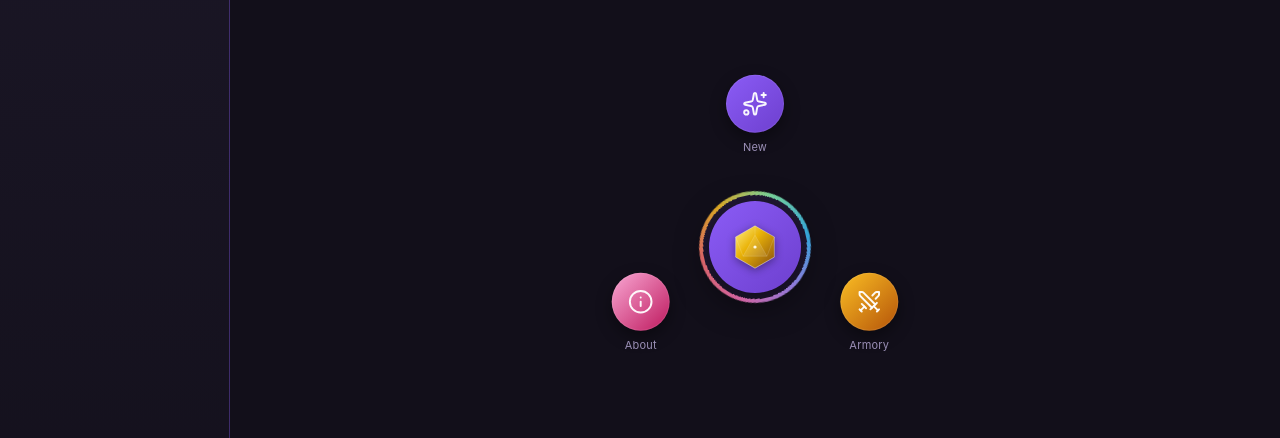
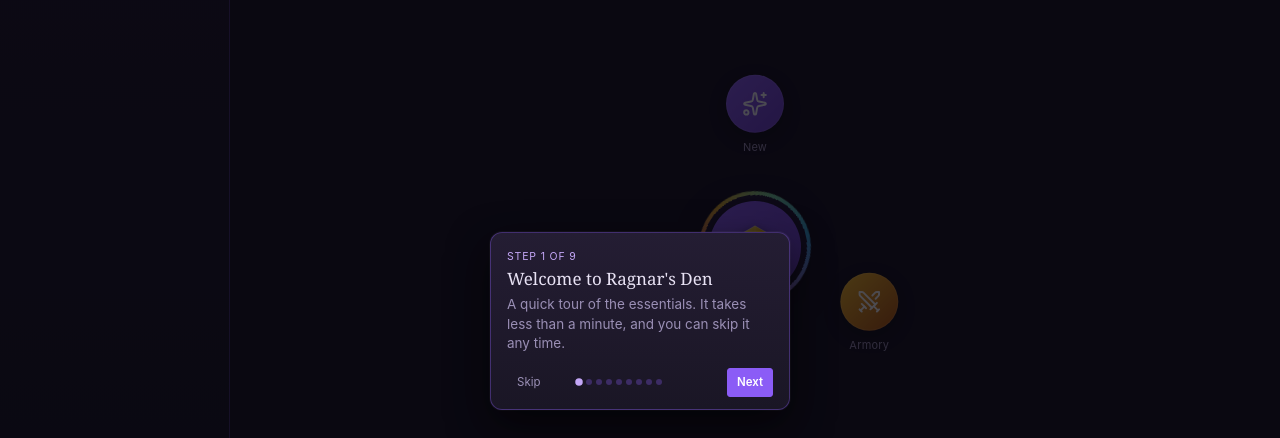
Before and after one commit to XRafaelX/Ragnar-s-Den, a plain HTML site: page index.html in a window 1280 px wide. Shown: the part 79-517 px from the top of the page. Drawn offline with Linux system fonts and the light colour scheme.

Commit message:
Added the tutorial button

```diff
--- /dev/null
+++ b/css/components/tutorial.css
@@ -0,0 +1,57 @@
+/* First-run tutorial: dimmed page, lit spotlight and a pointing popup. */
+
+#tutorial{position:fixed;inset:0;z-index:1300;animation:tut-fade .25s ease;}
+#tutorial.out{opacity:0;transition:opacity .25s ease;}
+
+/* Swallows clicks so the tour can't be half-driven by the page below. */
+.tut-blocker{position:absolute;inset:0;}
+
+/* The huge spread shadow is what dims everything outside the target. */
+.tut-spotlight{
+  position:absolute;pointer-events:none;
+  box-shadow:0 0 0 9999px rgba(8,6,14,.72), 0 0 0 2px var(--brass-bright), 0 0 22px 4px color-mix(in srgb, var(--brass) 55%, transparent);
+  transition:left .3s cubic-bezier(.16,1,.3,1), top .3s cubic-bezier(.16,1,.3,1),
+             width .3s cubic-bezier(.16,1,.3,1), height .3s cubic-bezier(.16,1,.3,1), border-radius .3s ease;
+}
+/* No target: shrink to nothing in the middle, keeping only the dimming. */
+.tut-spotlight.none{left:50% !important;top:50% !important;width:0 !important;height:0 !important;box-shadow:0 0 0 9999px rgba(8,6,14,.72);}
+
+.tut-pop{
+  position:absolute;width:300px;max-width:calc(100vw - 24px);
+  background:linear-gradient(180deg, var(--parchment) 0%, var(--ink) 100%);
+  border:1px solid var(--rule);border-radius:12px;
+  box-shadow:0 16px 40px rgba(0,0,0,.6), 0 0 0 1px rgba(255,255,255,.04);
+  padding:16px 16px 12px;color:var(--text-on-ink);
+  transition:left .3s cubic-bezier(.16,1,.3,1), top .3s cubic-bezier(.16,1,.3,1);
+}
+.tut-pop.in{animation:tut-pop-in .28s cubic-bezier(.175,.885,.32,1.275);}
+
+.tut-step{font-size:10.5px;letter-spacing:.08em;text-transform:uppercase;color:var(--brass-bright);margin-bottom:4px;}
+.tut-pop h4{font-family:var(--serif);font-size:17px;margin:0 0 6px;color:var(--text-on-ink);}
+.tut-pop p{font-size:13.5px;line-height:1.45;color:var(--text-on-ink-dim);margin:0 0 14px;}
+
+.tut-actions{display:flex;align-items:center;gap:6px;}
+.tut-skip{margin-right:auto;padding-left:0;}
+.tut-dots{display:flex;gap:4px;margin-right:6px;}
+.tut-dots span{width:6px;height:6px;border-radius:50%;background:color-mix(in srgb, var(--brass) 30%, transparent);transition:background .2s ease, transform .2s ease;}
+.tut-dots span.on{background:var(--brass-bright);transform:scale(1.25);}
+
+/* Arrow: a rotated square sharing the popup's border, pinned to one edge
+   and slid along it by JS so it points at the target's center. */
+.tut-arrow{
+  position:absolute;width:14px;height:14px;
+  background:var(--parchment);border:1px solid var(--rule);
+  transform:translate(-50%,-50%) rotate(45deg);
+}
+.tut-arrow.bottom{top:0;border-right:none;border-bottom:none;}
+.tut-arrow.top{top:100%;background:var(--ink);border-left:none;border-top:none;}
+.tut-arrow.right{left:0;border-top:none;border-right:none;}
+.tut-arrow.left{left:100%;border-bottom:none;border-left:none;}
+
+@keyframes tut-fade{from{opacity:0;}to{opacity:1;}}
+@keyframes tut-pop-in{from{opacity:0;transform:scale(.92);}to{opacity:1;transform:scale(1);}}
+
+@media (prefers-reduced-motion: reduce){
+  #tutorial, .tut-pop.in{animation:none;}
+  .tut-spotlight, .tut-pop{transition:none;}
+}
--- a/js/app.js
+++ b/js/app.js
@@ -12,11 +12,20 @@ import { initTheme, openThemeModal } from "./ui/theme.js";
 import { setupAvatarUpload } from "./ui/avatar.js";
 import { setupAvatarCropper } from "./ui/avatar-crop.js";
 import { setupBackdropUpload } from "./ui/backdrop.js";
+import { maybeStartTutorial, startTutorial } from "./ui/tutorial.js";
 
 /* ---------------- Top-level actions ---------------- */
 export function setupTopLevel(){
   document.getElementById("new-char-btn").addEventListener("click", openWizard);
   document.getElementById("theme-btn").addEventListener("click", openThemeModal);
+  document.getElementById("tutorial-btn").addEventListener("click", function(){
+    // The tour points at the home screen, so go there and close the
+    // mobile menu first, otherwise its targets would be hidden.
+    state.activeId = null;
+    renderAll();
+    closeSidebarMobile();
+    startTutorial();
+  });
 
   function goHome(){
     if(!state.activeId) return;
@@ -99,6 +108,7 @@ export function init(){
   setupAvatarCropper();
   setupBackdropUpload();
   renderAll();
+  maybeStartTutorial(state.characters.length > 0);
 
   if("serviceWorker" in navigator){
     // When an updated service worker takes control, reload once so the
--- /dev/null
+++ b/js/ui/tutorial.js
@@ -0,0 +1,264 @@
+/* ---------------- First-run tutorial ----------------
+   A short spotlight tour of the home screen: each step dims the page,
+   cuts a lit hole around one control and points a small popup at it.
+   Shown once for brand-new users (no characters, never seen it) and
+   replayable from the About modal. */
+
+export var TUTORIAL_STORAGE_KEY = "ragnarsDen.tutorial.v1";
+
+var MOBILE_MAX = 800; // matches the sidebar's off-canvas breakpoint
+var GAP = 14;         // space between the lit target and the popup
+var EDGE = 12;        // keep the popup this far from the viewport edge
+
+function isMobile(){ return window.innerWidth <= MOBILE_MAX; }
+function byId(id){ return function(){ return document.getElementById(id); }; }
+
+/* On phones the sidebar is off-canvas, so its steps point at the
+   hamburger instead of at buttons the user can't see. */
+var STEPS = [
+  {
+    title: "Welcome to Ragnar's Den",
+    text: "A quick tour of the essentials. It takes less than a minute, and you can skip it any time."
+  },
+  {
+    target: byId("home-node-new"),
+    title: "Create a character",
+    text: "Start here. The wizard walks you through race, class, background and ability scores step by step."
+  },
+  {
+    target: byId("home-node-armory"),
+    title: "Grimtooth's Armory",
+    text: "Browse weapons, armor and gear, then add them straight to any of your characters."
+  },
+  {
+    target: byId("home-center"),
+    title: "Roll some dice",
+    text: "Tap the die to open the dice roller. On a character sheet, tapping a stat or skill rolls it for you."
+  },
+  {
+    target: byId("dice-fab"),
+    title: "Dice, always at hand",
+    text: "This button opens the same dice roller from anywhere in the app, with advantage, modifiers and a roll history."
+  },
+  {
+    target: function(){ return isMobile() ? document.getElementById("hamburger") : document.getElementById("sidebar"); },
+    title: "Your characters",
+    text: function(){
+      return isMobile()
+        ? "Open the menu to switch between characters, back up your data and change the theme."
+        : "Every character you create is listed in this sidebar. Click one to open its sheet.";
+    }
+  },
+  {
+    target: byId("export-btn"),
+    desktopOnly: true,
+    title: "Back up your vault",
+    text: "Everything lives only in this browser. Export a backup now and then, and import it to move to another device."
+  },
+  {
+    target: byId("theme-btn"),
+    desktopOnly: true,
+    title: "Make it yours",
+    text: "Pick an accent color for the whole app."
+  },
+  {
+    title: "You're ready",
+    text: "Create your first character to get started. You can replay this tour any time from the menu."
+  }
+];
+
+var els = null;
+var steps = [];
+var index = 0;
+var frame = 0;
+var lastKey = "";
+
+function build(){
+  var root = document.createElement("div");
+  root.id = "tutorial";
+  root.innerHTML =
+    '<div class="tut-blocker"></div>' +
+    '<div class="tut-spotlight"></div>' +
+    '<div class="tut-pop" role="dialog" aria-modal="true" aria-labelledby="tut-title" aria-describedby="tut-text">' +
+      '<div class="tut-arrow"></div>' +
+      '<div class="tut-step"></div>' +
+      '<h4 id="tut-title"></h4>' +
+      '<p id="tut-text"></p>' +
+      '<div class="tut-actions">' +
+        '<button type="button" class="btn small ghost tut-skip">Skip</button>' +
+        '<div class="tut-dots"></div>' +
+        '<button type="button" class="btn small ghost tut-back">Back</button>' +
+        '<button type="button" class="btn small primary tut-next">Next</button>' +
+      '</div>' +
+    '</div>';
+  document.body.appendChild(root);
+
+  els = {
+    root: root,
+    spot: root.querySelector(".tut-spotlight"),
+    pop: root.querySelector(".tut-pop"),
+    arrow: root.querySelector(".tut-arrow"),
+    step: root.querySelector(".tut-step"),
+    title: root.querySelector("#tut-title"),
+    text: root.querySelector("#tut-text"),
+    dots: root.querySelector(".tut-dots"),
+    back: root.querySelector(".tut-back"),
+    next: root.querySelector(".tut-next")
+  };
+
+  root.querySelector(".tut-skip").addEventListener("click", finish);
+  els.back.addEventListener("click", function(){ go(index - 1); });
+  els.next.addEventListener("click", function(){ go(index + 1); });
+}
+
+function targetOf(step){
+  if(!step.target) return null;
+  var el = step.target();
+  if(!el) return null;
+  var r = el.getBoundingClientRect();
+  return (r.width && r.height) ? el : null;
+}
+
+function go(i){
+  if(i < 0) return;
+  if(i >= steps.length){ finish(); return; }
+  index = i;
+  var step = steps[i];
+
+  els.step.textContent = "Step " + (i + 1) + " of " + steps.length;
+  els.title.textContent = step.title;
+  els.text.textContent = typeof step.text === "function" ? step.text() : step.text;
+  els.back.style.visibility = i === 0 ? "hidden" : "visible";
+  els.next.textContent = i === steps.length - 1 ? "Let's go" : "Next";
+
+  els.dots.innerHTML = "";
+  steps.forEach(function(_, d){
+    var dot = document.createElement("span");
+    if(d === i) dot.className = "on";
+    els.dots.appendChild(dot);
+  });
+
+  // Restart the pop-in so each step feels like a fresh popup.
+  els.pop.classList.remove("in");
+  void els.pop.offsetWidth;
+  els.pop.classList.add("in");
+
+  lastKey = "";
+  position();
+  els.next.focus({ preventScroll: true });
+}
+
+/* Places the spotlight over the target and the popup on whichever side
+   has room (below, above, right, left), then slides the arrow along the
+   popup's edge so it still points at the target's center after clamping. */
+function position(){
+  if(!els) return;
+  var el = targetOf(steps[index]);
+  var vw = window.innerWidth, vh = window.innerHeight;
+  var pw = els.pop.offsetWidth, ph = els.pop.offsetHeight;
+
+  // Skip the layout writes when nothing moved since the last frame.
+  var rk = el ? el.getBoundingClientRect() : null;
+  var key = [vw, vh, pw, ph, rk ? [rk.left, rk.top, rk.width, rk.height].join() : "-"].join("|");
+  if(key === lastKey) return;
+  lastKey = key;
+
+  if(!el){
+    els.spot.classList.add("none");
+    els.arrow.style.display = "none";
+    els.pop.style.left = Math.max(EDGE, (vw - pw) / 2) + "px";
+    els.pop.style.top = Math.max(EDGE, (vh - ph) / 2) + "px";
+    return;
+  }
+
+  var r = rk;
+  var pad = 6;
+  var round = getComputedStyle(el).borderRadius === "50%" || Math.abs(r.width - r.height) < 4;
+  els.spot.classList.remove("none");
+  els.spot.style.left = (r.left - pad) + "px";
+  els.spot.style.top = (r.top - pad) + "px";
+  els.spot.style.width = (r.width + pad * 2) + "px";
+  els.spot.style.height = (r.height + pad * 2) + "px";
+  els.spot.style.borderRadius = round ? "50%" : "10px";
+
+  var cx = r.left + r.width / 2, cy = r.top + r.height / 2;
+  var space = {
+    bottom: vh - r.bottom - pad,
+    top: r.top - pad,
+    right: vw - r.right - pad,
+    left: r.left - pad
+  };
+  var side = ["bottom", "top", "right", "left"].find(function(s){
+    var need = (s === "top" || s === "bottom") ? ph : pw;
+    return space[s] >= need + GAP + EDGE;
+  }) || "bottom";
+
+  var left, top;
+  if(side === "bottom" || side === "top"){
+    left = Math.min(Math.max(cx - pw / 2, EDGE), vw - pw - EDGE);
+    top = side === "bottom" ? r.bottom + pad + GAP : r.top - pad - GAP - ph;
+  }else{
+    top = Math.min(Math.max(cy - ph / 2, EDGE), vh - ph - EDGE);
+    left = side === "right" ? r.right + pad + GAP : r.left - pad - GAP - pw;
+  }
+  els.pop.style.left = left + "px";
+  els.pop.style.top = top + "px";
+
+  els.arrow.style.display = "";
+  els.arrow.className = "tut-arrow " + side;
+  if(side === "bottom" || side === "top"){
+    els.arrow.style.left = Math.min(Math.max(cx - left, 18), pw - 18) + "px";
+    els.arrow.style.top = "";
+  }else{
+    els.arrow.style.top = Math.min(Math.max(cy - top, 18), ph - 18) + "px";
+    els.arrow.style.left = "";
+  }
+}
+
+/* Re-checks every frame so the spotlight follows targets that are still
+   animating in (the home ring pops), scroll, or move on resize. */
+function track(){
+  position();
+  frame = requestAnimationFrame(track);
+}
+
+function onKey(e){
+  if(e.key === "Escape"){ e.preventDefault(); finish(); }
+  else if(e.key === "ArrowRight"){ e.preventDefault(); go(index + 1); }
+  else if(e.key === "ArrowLeft"){ e.preventDefault(); go(index - 1); }
+}
+
+function markSeen(){
+  try{ localStorage.setItem(TUTORIAL_STORAGE_KEY, "1"); }catch(e){}
+}
+
+function finish(){
+  if(!els) return;
+  markSeen();
+  cancelAnimationFrame(frame);
+  document.removeEventListener("keydown", onKey, true);
+  var root = els.root;
+  els = null;
+  root.classList.add("out");
+  setTimeout(function(){ root.remove(); }, 250);
+}
+
+export function startTutorial(){
+  if(els) return;
+  steps = STEPS.filter(function(s){ return !(s.desktopOnly && isMobile()); });
+  build();
+  document.addEventListener("keydown", onKey, true);
+  go(0);
+  frame = requestAnimationFrame(track);
+}
+
+/* Only for a genuinely new user: someone who already has characters
+   (e.g. from before this tour existed) is marked as seen and skipped. */
+export function maybeStartTutorial(hasCharacters){
+  var seen = false;
+  try{ seen = !!localStorage.getItem(TUTORIAL_STORAGE_KEY); }catch(e){ return; }
+  if(seen) return;
+  if(hasCharacters){ markSeen(); return; }
+  // A short beat so the home hub is seen before the page dims.
+  setTimeout(startTutorial, 700);
+}
--- a/sw.js
+++ b/sw.js
@@ -1,4 +1,4 @@
-var CACHE_NAME = "vault-and-vellum-v6";
+var CACHE_NAME = "vault-and-vellum-v7";
 var ASSETS = [
   "./",
   "./index.html",
@@ -31,6 +31,7 @@ var ASSETS = [
   "./css/overlays/wizard.css",
   "./css/sheet/backdrop.css",
   "./css/sheet/levelup.css",
+  "./css/components/tutorial.css",
   "./js/bootstrap.bundle.min.js",
   "./js/app.js",
   "./js/core/character.js",
@@ -80,6 +81,7 @@ var ASSETS = [
   "./js/ui/svg-icons.js",
   "./js/ui/theme.js",
   "./js/ui/toast.js",
+  "./js/ui/tutorial.js",
   "./js/wizard/wizard-core.js",
   "./js/wizard/wizard-steps.js",
   "./images/icon-192-maskable.png",
```
Also changed, not shown: index.html (+9 -0 lines).
